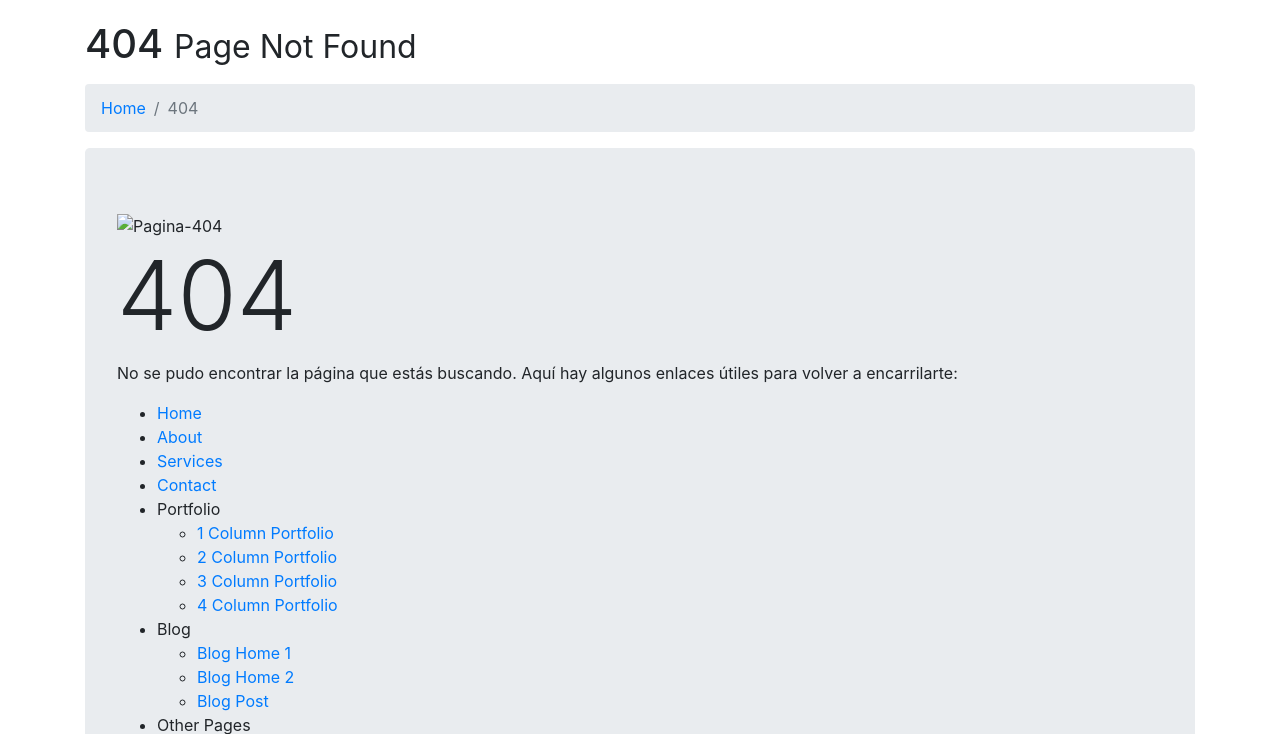
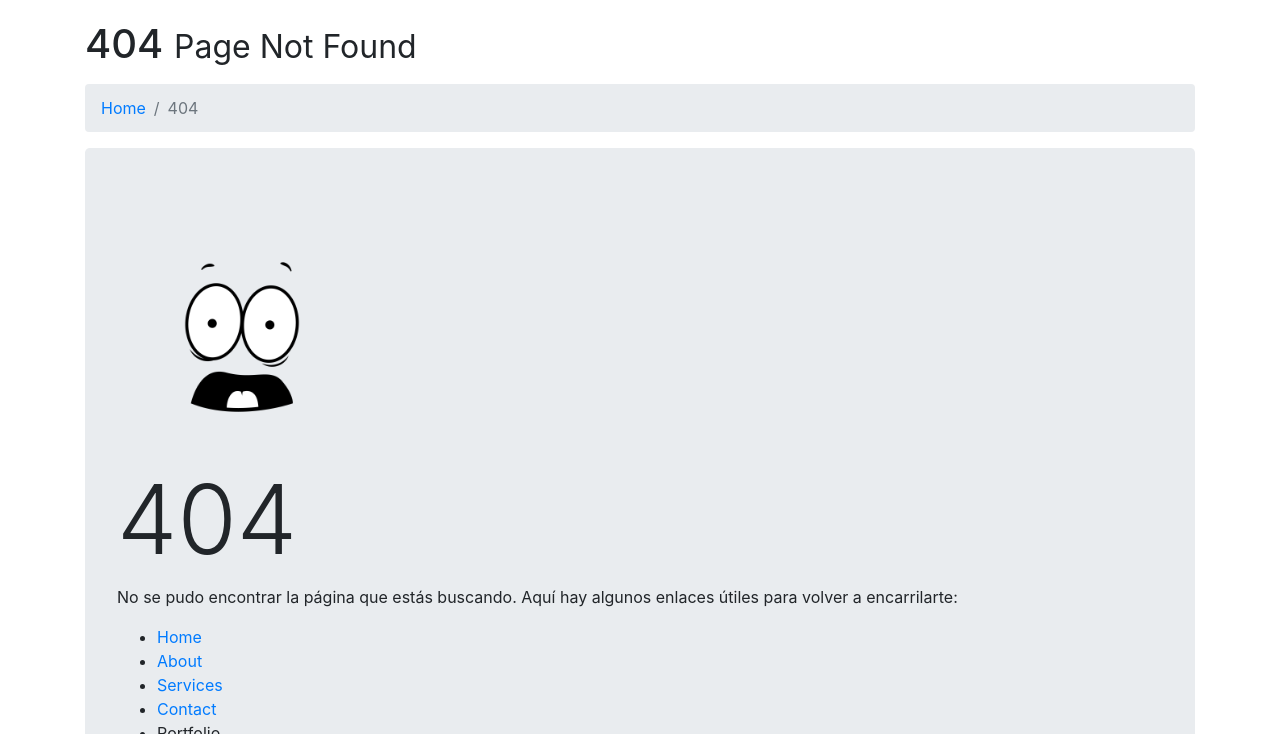
Before and after one commit to carlos10796/ecoem, a website: page 404.html in a window 1280 px wide. Shown: the part 60-794 px from the top of the page. Drawn offline with Linux system fonts and the light colour scheme; the site is published under a folder, as on GitHub Pages, so addresses that start at the root find nothing.

Commit message:
Se acomodo el link de la imagen del 404

```diff
--- a/404.html
+++ b/404.html
@@ -94,7 +94,7 @@
 
     <div class="jumbotron">
       <div class="imagen404" >
-      <img src="/vendor/img/Pagina-404.png" alt="Pagina-404" width="250px">
+      <img src="vendor/img/Pagina-404.png" alt="Pagina-404" width="250px">
     </div>
       <h1 class="display-1">404</h1>
       <p>No se pudo encontrar la página que estás buscando. Aquí hay algunos enlaces útiles para volver a encarrilarte:</p>
```
